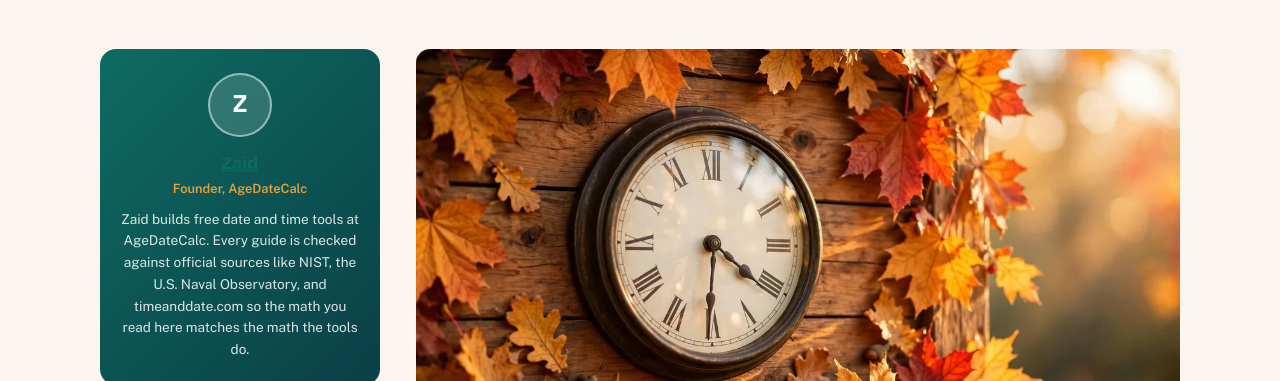
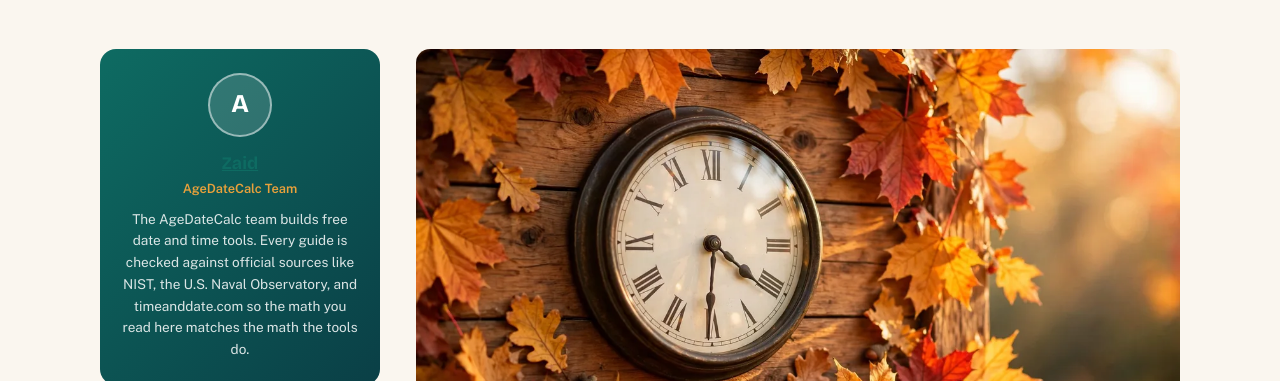
Before and after one commit to zaidmeo09-dhangal/agedatecalc, a Jekyll site: the page built from _posts/2026-10-26-when-does-daylight-saving-time-end-2026.md, in a window 1280 px wide and 900 px high. Shown: the part 403-784 px from the top of the window. Built offline with Jekyll 4.4.1, drawn with Linux system fonts in a browser that asks for light colours.

Commit message:
SEO audit fixes: broken links, titles, DST 2027, schema, og:image

```diff
--- a/_layouts/post.html
+++ b/_layouts/post.html
@@ -17,7 +17,7 @@
       <span class="meta-pill">{{ page.date | date: "%B %-d, %Y" }}</span>
       {% if page.last_modified_at %}<span class="meta-pill">Updated {{ page.last_modified_at | date: "%B %-d, %Y" }}</span>{% endif %}
       {% if page.read_time %}<span class="meta-pill">{{ page.read_time }}</span>{% else %}{% assign words = content | number_of_words %}<span class="meta-pill">{{ words | divided_by: 200 | plus: 1 }} min read</span>{% endif %}
-      <span class="meta-pill">By <a href="{{ '/about/' | relative_url }}">{{ page.author | default: "Zaid" }}</a></span>
+      <span class="meta-pill">By <a href="{{ '/about/' | relative_url }}">{{ page.author | default: "AgeDateCalc Team" }}</a></span>
     </div>
   </div>
 </section>
@@ -26,10 +26,10 @@
   <div class="wrap post-layout">
     <aside class="post-sidebar">
       <div class="author-card">
-        <div class="author-avatar">Z</div>
-        <div class="author-name"><a href="{{ '/about/' | relative_url }}">{{ page.author | default: "Zaid" }}</a></div>
-        <div class="author-role">Founder, AgeDateCalc</div>
-        <p class="author-bio">Zaid builds free date and time tools at AgeDateCalc. Every guide is checked against official sources like NIST, the U.S. Naval Observatory, and timeanddate.com so the math you read here matches the math the tools do.</p>
+        <div class="author-avatar">A</div>
+        <div class="author-name"><a href="{{ '/about/' | relative_url }}">{{ page.author | default: "AgeDateCalc Team" }}</a></div>
+        <div class="author-role">AgeDateCalc Team</div>
+        <p class="author-bio">The AgeDateCalc team builds free date and time tools. Every guide is checked against official sources like NIST, the U.S. Naval Observatory, and timeanddate.com so the math you read here matches the math the tools do.</p>
       </div>
       <nav class="toc-card" aria-label="Table of contents">
         <div class="toc-title">Table of Contents</div>
```
